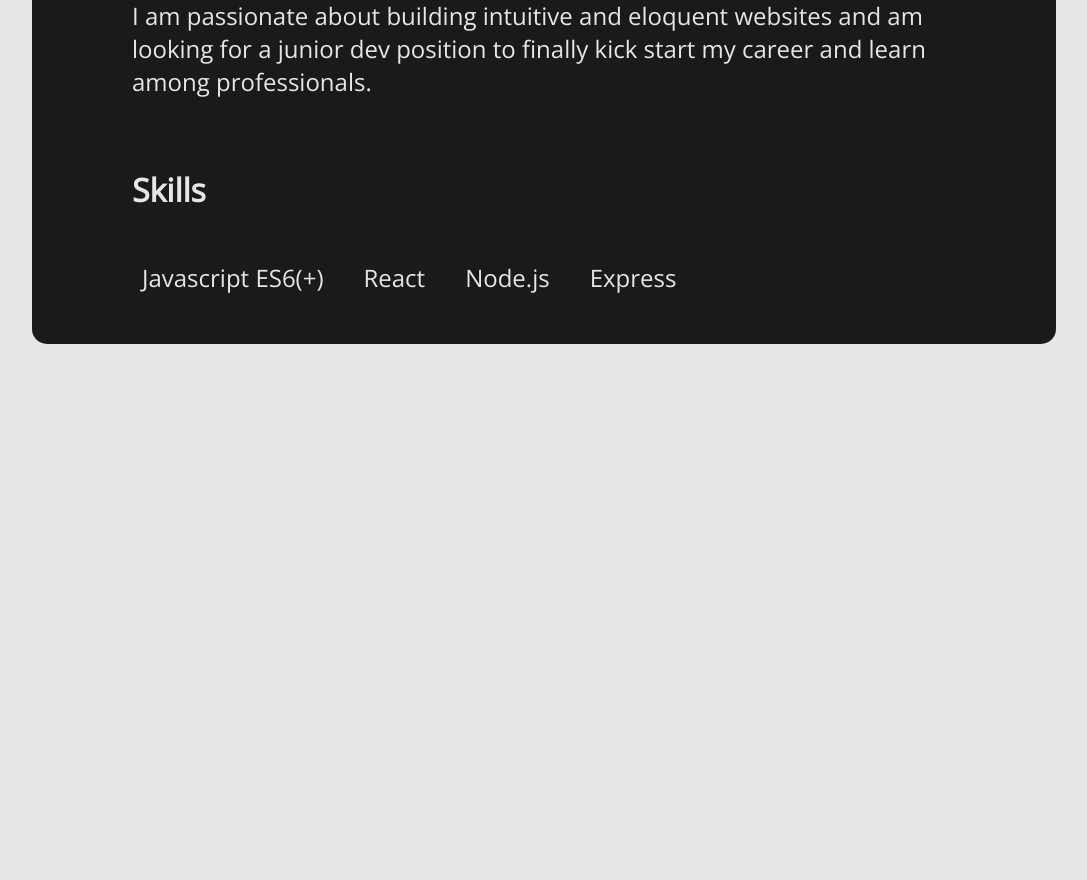
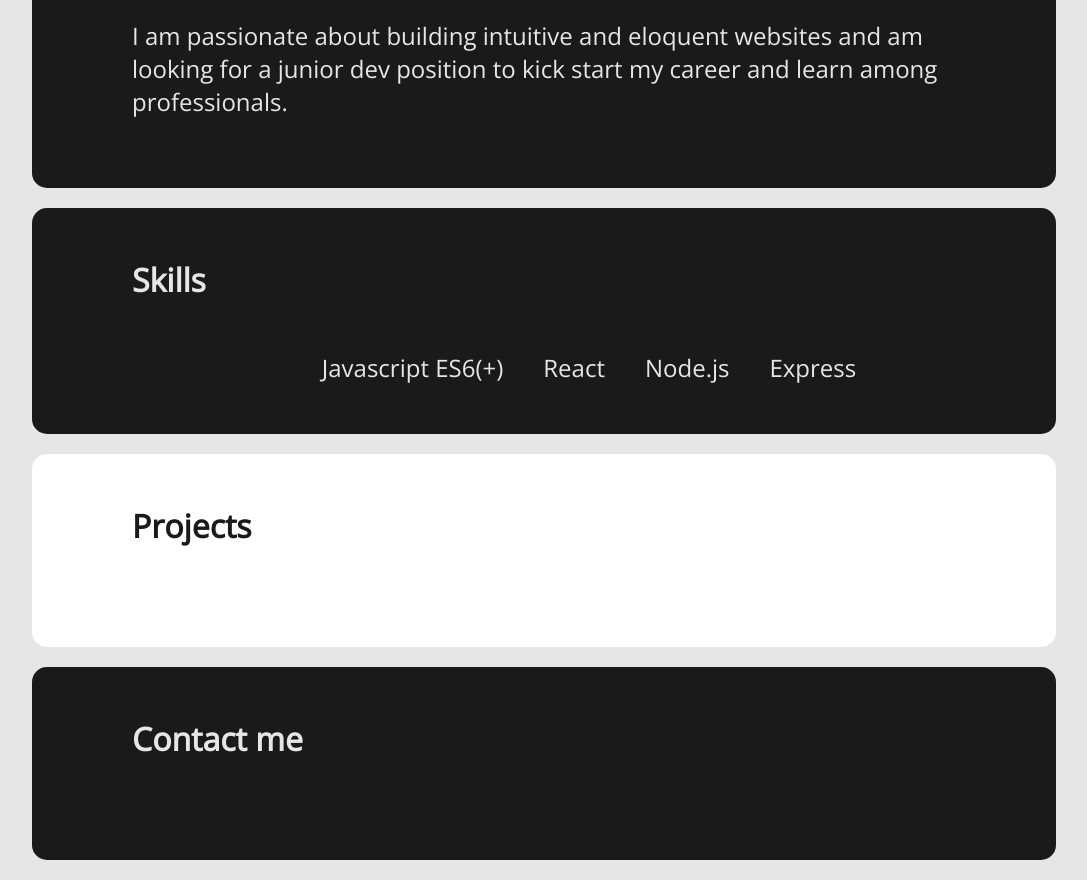
Before and after one commit to Lowza/portfolio, a React (Create React App) app: page / in a window 1280 px wide. Shown: the part 463-1343 px from the top of the page, without its empty margins (96-1183 px from the left). Before the commit the page ends 807 px from the top, so only its background shows below. Built offline with nearby package versions, Linux system fonts and the light colour scheme.

Commit message:
add component sections for projects and contact

```diff
--- a/src/App.js
+++ b/src/App.js
@@ -1,6 +1,8 @@
 import './App.css';
 import UnderscoreSpring from './modules/UnderscoreSpring';
 import Skills from './components/Skills';
+import Projects from './components/Projects';
+import Contact from './components/Contact';
 
 function App() {
   return (
@@ -17,9 +19,11 @@ function App() {
         <section>
           <h2>About me</h2>
           <p>My name is Jack Lomax, I am a full stack web developer based in Axminster, Devon, UK. I started learning web development from home in 2023 through online courses and resources.</p>
-          <p>I am passionate about building intuitive and eloquent websites and am looking for a junior dev position to finally kick start my career and learn among professionals.</p>
+          <p>I am passionate about building intuitive and eloquent websites and am looking for a junior dev position to kick start my career and learn among professionals.</p>
         </section>
         <Skills />
+        <Projects />
+        <Contact />
       </main>
     </div>
   );
--- /dev/null
+++ b/src/components/Contact.js
@@ -0,0 +1,9 @@
+function Contact() {
+    return (
+        <section>
+            <h2>Contact me</h2>
+        </section>
+    )
+}
+
+export default Contact;
--- /dev/null
+++ b/src/components/Projects.js
@@ -0,0 +1,9 @@
+function Projects () {
+    return (
+        <section id="projects">
+            <h2>Projects</h2>
+        </section>
+    )
+}
+
+export default Projects;
--- a/src/index.css
+++ b/src/index.css
@@ -19,17 +19,17 @@ nav {
 }
 
 main {
+  width: 100%;
+  margin: 0 auto;
+}
+
+section {
   width: 80%;
-  margin: 0 auto;
+  margin: 20px auto;
   padding: 0 0 50px 0;
   background-color: hsla(0, 0%, 10%, 50);
   border-radius: 15px;
   color: hsla(0, 0%, 90%, 50);
-}
-
-section {
-  display: flex;
-  flex-wrap: wrap;
 }
 
 ul {
@@ -70,6 +70,11 @@ p {
   text-align: left;
 }
 
+#projects {
+  background-color: white;
+  color:hsla(0, 0%, 10%, 50);
+}
+
 @media only screen and (min-width: 1920px) {
   nav {
     width: 50%;
```
